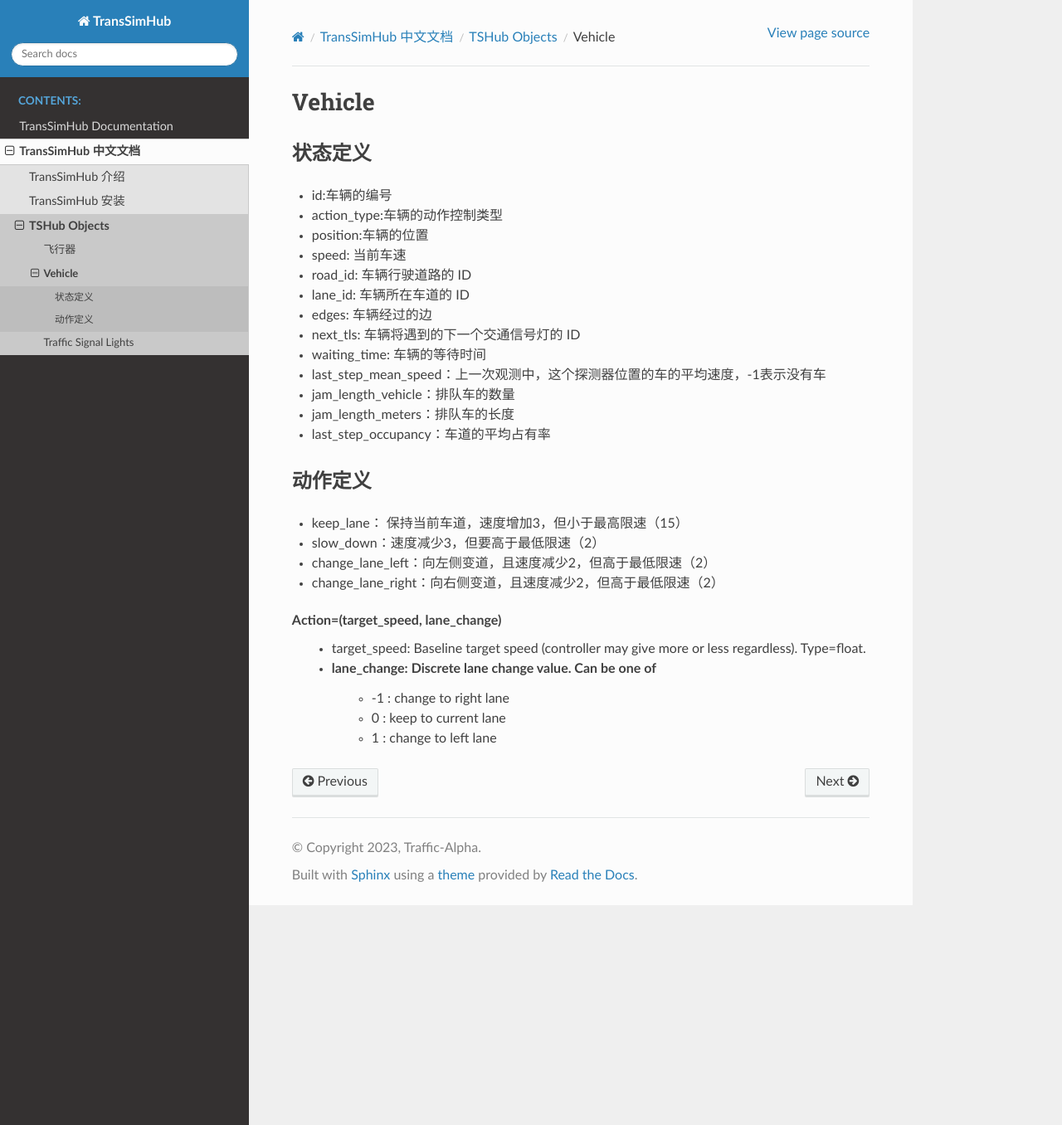
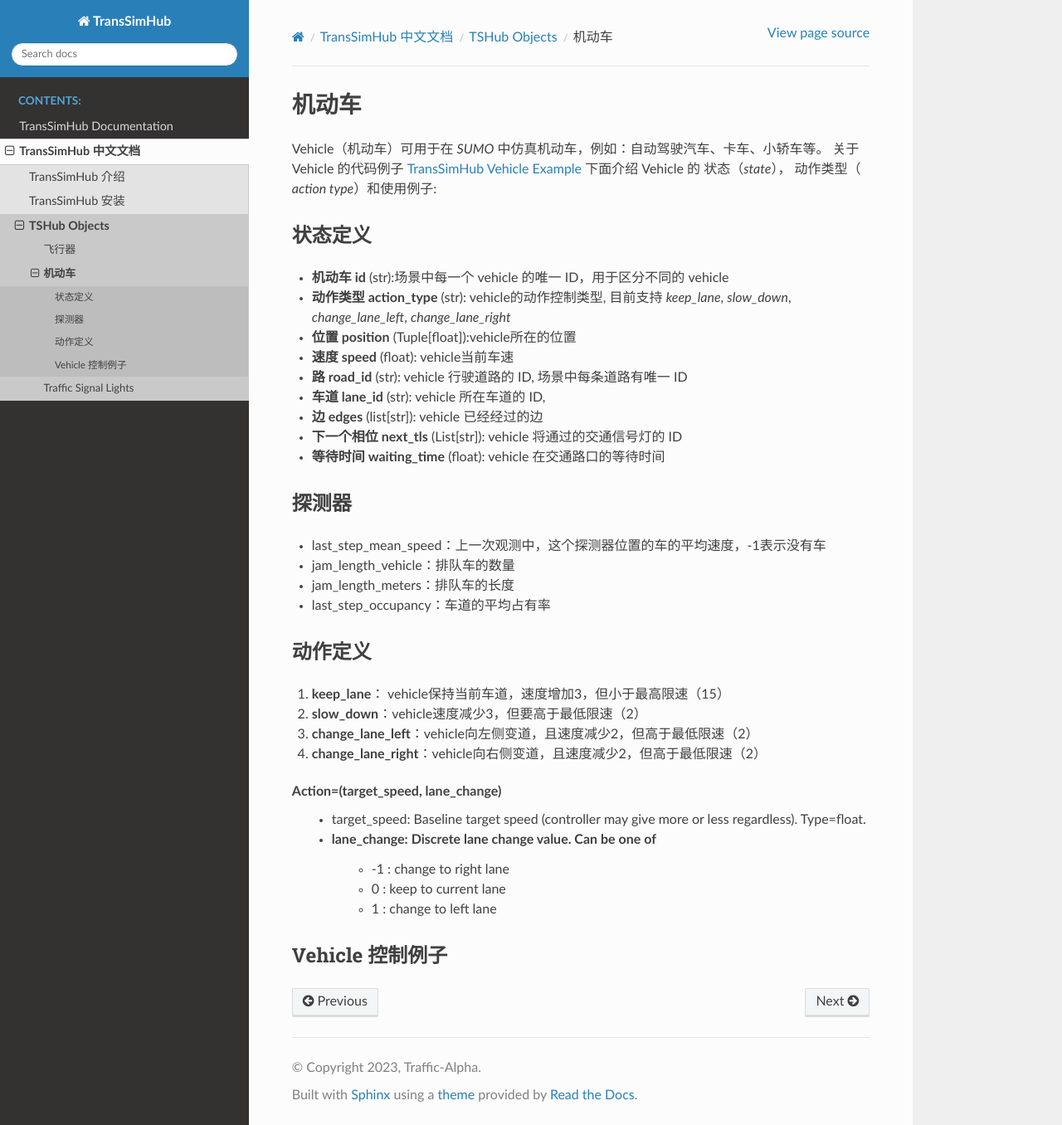
Before and after one commit to Traffic-Alpha/TransSimHub, a Sphinx documentation site: the page built from docs/source/locales/zh_CN/object/vehicle.rst, in a window 1280 px wide and 1356 px high. Shown: the whole window at 83% size. Built offline with Sphinx 7.4.7 and the Read the Docs theme 2.0.0, drawn with Linux system fonts in a browser that asks for light colours.

Commit message:
完善vehicle文档（未完

```diff
--- a/docs/source/locales/zh_CN/object/vehicle.rst
+++ b/docs/source/locales/zh_CN/object/vehicle.rst
@@ -1,17 +1,23 @@
-Vehicle
-============
+机动车
+=========
+Vehicle（机动车）可用于在 `SUMO` 中仿真机动车，例如：自动驾驶汽车、卡车、小轿车等。
+关于 Vehicle 的代码例子 `TransSimHub Vehicle Example <https://github.com/Traffic-Alpha/TransSimHub/tree/main/examples/vehicles>`_
+下面介绍 Vehicle 的 状态（`state`）， 动作类型（ `action type`）和使用例子:
 
 状态定义
 -----------
-- id:车辆的编号
-- action_type:车辆的动作控制类型
-- position:车辆的位置
-- speed: 当前车速
-- road_id: 车辆行驶道路的 ID
-- lane_id: 车辆所在车道的 ID
-- edges: 车辆经过的边
-- next_tls: 车辆将遇到的下一个交通信号灯的 ID
-- waiting_time: 车辆的等待时间
+- **机动车 id** (str):场景中每一个 vehicle 的唯一 ID，用于区分不同的 vehicle
+- **动作类型 action_type** (str): vehicle的动作控制类型, 目前支持 `keep_lane`, `slow_down`, `change_lane_left`, `change_lane_right`
+- **位置 position** (Tuple[float]):vehicle所在的位置
+- **速度 speed** (float): vehicle当前车速
+- **路 road_id** (str): vehicle 行驶道路的 ID, 场景中每条道路有唯一 ID
+- **车道 lane_id** (str): vehicle 所在车道的 ID,
+- **边 edges** (list[str]): vehicle 已经经过的边
+- **下一个相位 next_tls** (List[str]): vehicle 将通过的交通信号灯的 ID
+- **等待时间 waiting_time** (float): vehicle 在交通路口的等待时间
+
+探测器
+---------------
 - last_step_mean_speed：上一次观测中，这个探测器位置的车的平均速度，-1表示没有车
 - jam_length_vehicle：排队车的数量
 - jam_length_meters：排队车的长度
@@ -19,10 +25,10 @@ Vehicle
 
 动作定义
 -----------
-- keep_lane： 保持当前车道，速度增加3，但小于最高限速（15）
-- slow_down：速度减少3，但要高于最低限速（2）
-- change_lane_left：向左侧变道，且速度减少2，但高于最低限速（2）
-- change_lane_right：向右侧变道，且速度减少2，但高于最低限速（2）
+1. **keep_lane**： vehicle保持当前车道，速度增加3，但小于最高限速（15）
+2. **slow_down**：vehicle速度减少3，但要高于最低限速（2）
+3. **change_lane_left**：vehicle向左侧变道，且速度减少2，但高于最低限速（2）
+4. **change_lane_right**：vehicle向右侧变道，且速度减少2，但高于最低限速（2）
 
 
 Action=(target_speed, lane_change)
@@ -31,3 +37,7 @@ Action=(target_speed, lane_change)
         + -1 : change to right lane
         + 0 : keep to current lane
         + 1 : change to left lane
+
+
+Vehicle 控制例子
+-----------------------
```
